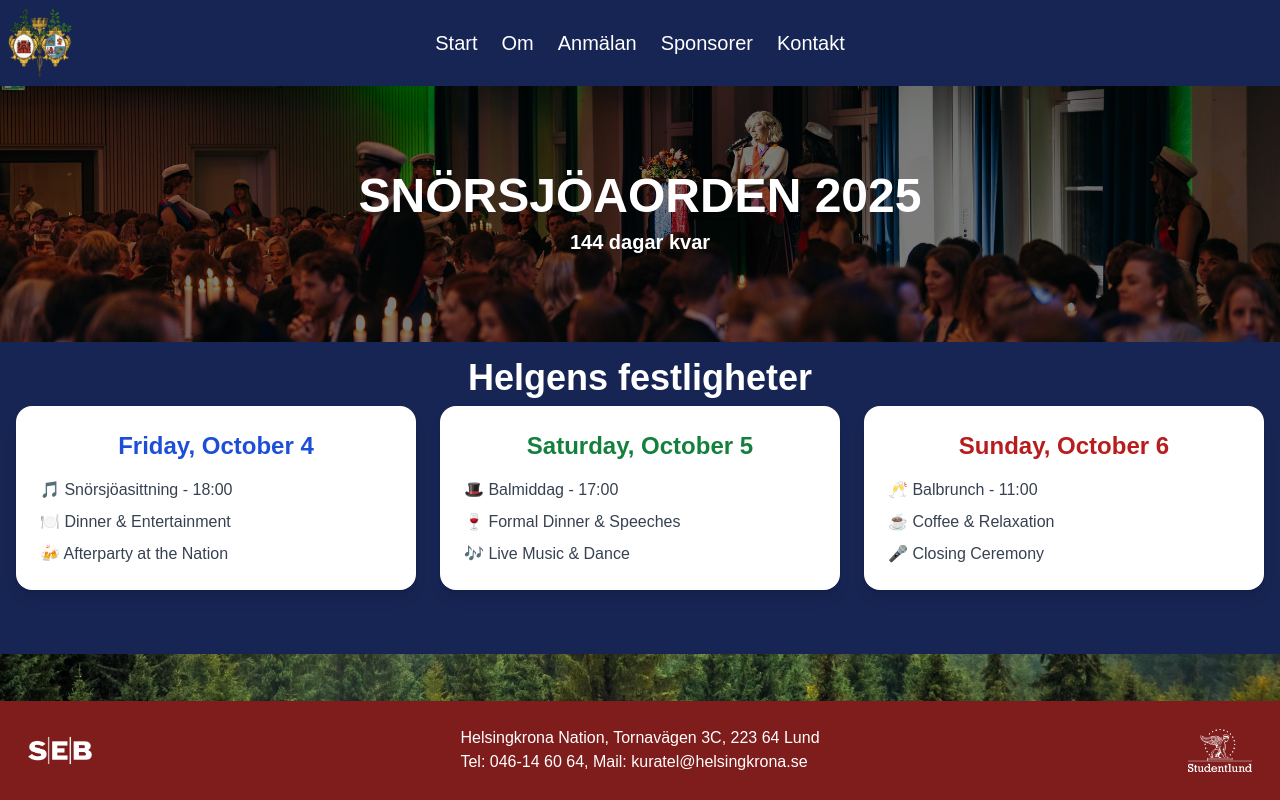
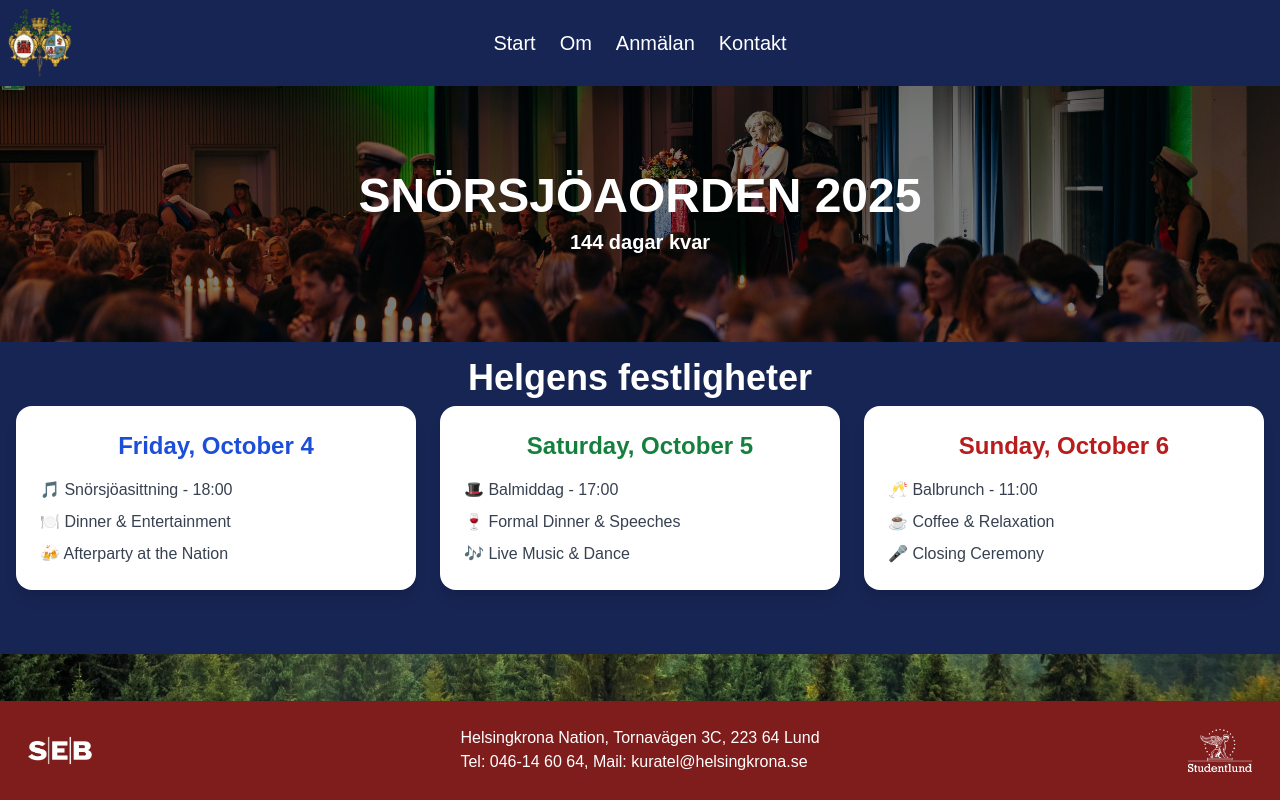
Before and after one commit to helsingkrona/HB-balhemsida, a Next.js app: page / in a window 1280 px wide. Built offline with nearby package versions, Linux system fonts and the light colour scheme.

Commit message:
removed sponsorer

```diff
--- a/app/sponsorer/page.tsx
+++ /dev/null
@@ -1,5 +0,0 @@
-export default function SponsorPage() {
-
-
-
-}
--- a/components/Navbar.tsx
+++ b/components/Navbar.tsx
@@ -26,9 +26,6 @@ const Navbar: React.FC = () => {
             <Link href="/anmalan" className="navbar-links">Anmälan</Link>
           </li>
           <li>
-            <Link href="/sponsorer" className="navbar-links">Sponsorer</Link>
-          </li>
-          <li>
             <Link href="https://helsingkrona.se/sv/kontakta-oss" className="navbar-links">Kontakt</Link>
           </li>
         </ul>
```
